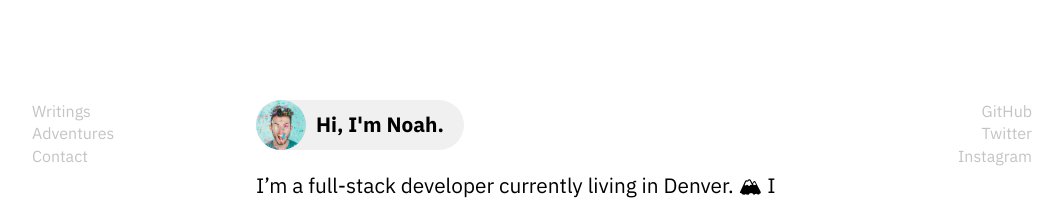
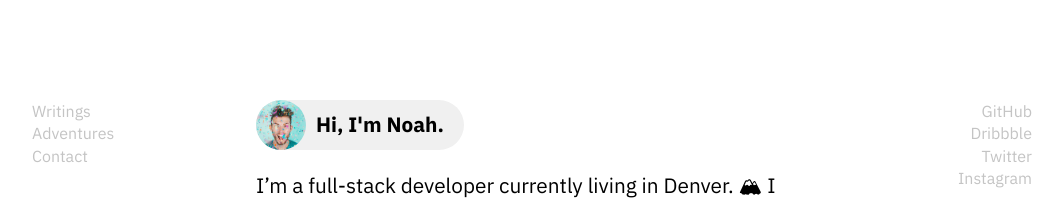
Before and after one commit to noahbuscher/portfolio-old, a plain HTML site: page index.html in a window 1280 px wide. Shown: the top 200 px of the page, without its empty margins (108-1170 px from the left). Drawn offline with Linux system fonts and the light colour scheme.

Commit message:
Yikes :wrench:

```diff
--- a/index.html
+++ b/index.html
@@ -187,7 +187,7 @@
               <a href="https://github.com/noahbuscher">
                 GitHub
               </a>
-              <a href="https://dribbble.com/noahbuscher>
+              <a href="https://dribbble.com/noahbuscher">
                 Dribbble
               </a>
               <a href="https://twitter.com/noahbschr">
```
